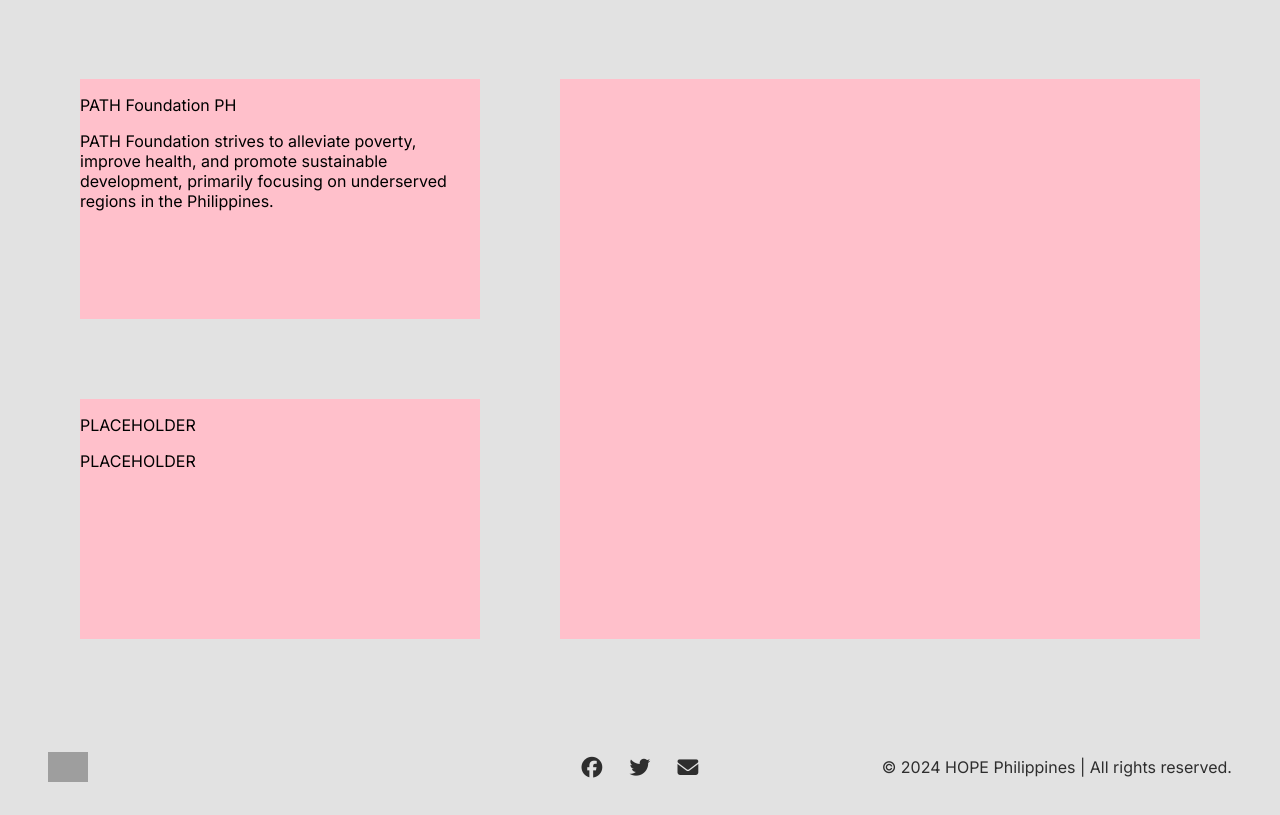
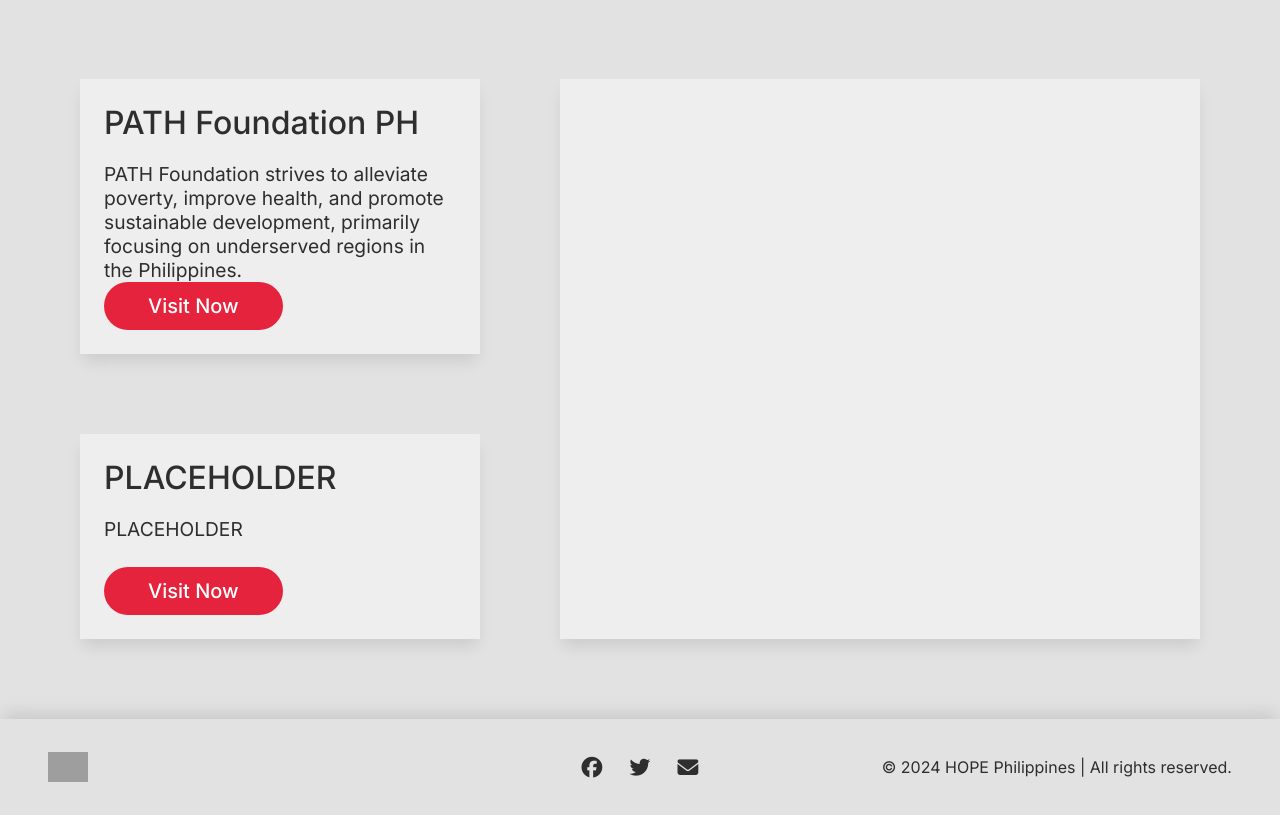
Before and after one commit to almen1/ICS2609-FINALS, a PHP site: the page made by template/template.php in a window 1280 px wide. Shown: the part 801-1616 px from the top of the page. Run offline with PHP 8.4, Linux system fonts and the light colour scheme; data comes from the database, SQL or seed files in the repository; grey boxes are pictures that could not be loaded.

Commit message:
updated template

```diff
--- a/css/template.css
+++ b/css/template.css
@@ -185,25 +185,45 @@ section {
 }
 
 .box {
-    background-color: pink;
+    background-color: rgb(238, 238, 238);
+    box-shadow: 0px 10px 15px -3px rgba(0,0,0,0.1);
+    padding: 1.5em;
+    display: flex;
+    flex-direction: column;
+    justify-content: space-between;
+    align-items: flex-start;
 }
 
-.item1 {
-    grid-column-start: 1;
-    grid-column-end: 3;
+.box h1 {
+    font-size: 2rem;
+    color: var(--black);
+    font-weight: 500;
+    margin: 0;
+}
+
+.box p {
+    font-size: 1.2rem;
+    color: var(--black);
+    margin: 0;
+}
+
+.item1, .item2 {
+    grid-column: span 2;
 }
 
 .item2 {
-    grid-column-start: 1;
-    grid-column-end: 3;
-    grid-row-start: 2;
+    grid-row: 2;
 }
 
 .item3 {
-    grid-column-start: 3;
-    grid-row-start: 1;
-    grid-row-end: 3;
-    grid-column-end: 6;
+    grid-column: 3 / span 3;
+    grid-row: span 2;
+}
+
+.item-text {
+    display: flex;
+    flex-direction: column;
+    gap: 1.25em;
 }
 
 .footer {
@@ -214,6 +234,7 @@ section {
     display: grid;
     align-content: center;
     padding: 3em;
+    box-shadow: 0px -10px 15px -3px rgba(0,0,0,0.1);
 }
 
 .footer-elements {
--- a/template/template.php
+++ b/template/template.php
@@ -94,11 +94,13 @@ $imageName = $sdgImages[$selectedLink] ?? null;
     }
 
     #donate-btn {
-            background-color: #<?php echo $sdgColor; ?>;
+        background-color: #<?php echo $sdgColor;
+        ?>;
     }
 
-        button {
-            background-color: #<?php echo $sdgColor; ?>;
+    .scroll-btn {
+        background-color: #<?php echo $sdgColor;
+        ?>;
         padding: 0.6em 2.2em;
         border: none;
         border-radius: 25px;
@@ -110,8 +112,27 @@ $imageName = $sdgImages[$selectedLink] ?? null;
         transition: transform 500ms cubic-bezier(0.13, 0.53, 0.38, 0.97), filter 300ms;
     }
 
-        button:hover {
+    .scroll-btn:hover {
         transform: scale(1.1);
+        filter: brightness(85%);
+    }
+
+    .visit-btn {
+        background-color: #<?php echo $sdgColor;
+        ?>;
+        padding: 0.6em 2.2em;
+        border: none;
+        border-radius: 25px;
+        cursor: pointer;
+        color: var(--white);
+        font-size: 1.25rem;
+        font-family: "Inter", sans-serif;
+        font-weight: 500;
+        transition: transform 500ms cubic-bezier(0.13, 0.53, 0.38, 0.97), filter 300ms;
+    }
+
+    .visit-btn:hover {
+        transform: scale(1.04);
         filter: brightness(85%);
     }
     </style>
@@ -127,7 +148,7 @@ $imageName = $sdgImages[$selectedLink] ?? null;
                 <li><a href="../index.php#home">Home</a></li>
                 <li><a href="../index.php#about">About Us</a></li>
                 <li><a href="#contact">Contact Us</a></li>
-                <li id="donate-btn"><a href="../index.php#donate">See More</a></li>
+                <li id="donate-btn"><a href="../index.php#donate">Explore More</a></li>
             </ul>
         </div>
     </nav>
@@ -139,21 +160,27 @@ $imageName = $sdgImages[$selectedLink] ?? null;
         <div class="hero">
             <div>
                 <h1><?php echo $selectedLink; ?></h1>
-                <button class="scroll-button" onclick="scrollToForm()">Donate Now</button>
+                <button class="scroll-btn" onclick="scrollToForm()">Donate Now</button>
             </div>
         </div>
     </main>
 
-
+    <!-- FORM -->
     <section id="form">
         <div class="container">
             <div class="box item1">
-                <p><?php echo $website1; ?></p>
+                <div class="item-text">
+                    <h1><?php echo $website1; ?></h1>
                     <p><?php echo $webDesc1; ?></p>
                 </div>
+                <button class="visit-btn">Visit Now</button>
+            </div>
             <div class="box item2">
-                <p><?php echo $website2; ?></p>
+                <div class="item-text">
+                    <h1><?php echo $website2; ?></h1>
                     <p><?php echo $webDesc2; ?></p>
+                </div>
+                <button class="visit-btn">Visit Now</button>
             </div>
             <div class="box item3"></div>
         </div>
```
Lines whose indentation alone changed are shown as unchanged.
